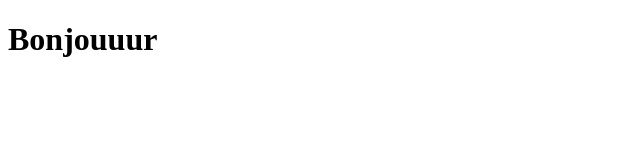
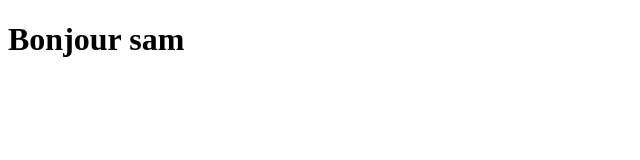
Before and after one commit to samiNdrsn/Exemple, a plain HTML site: page index.html in a window 1280 px wide. Shown: the full height of the page, 0-640 px from the left. Drawn offline with Linux system fonts and the light colour scheme.

Commit message:
2 modification

```diff
--- a/index.html
+++ b/index.html
@@ -7,6 +7,6 @@
     <title>Document</title>
 </head>
 <body>
-    <h1>Bonjouuur</h1>
+    <h1>Bonjour sam</h1>
 </body>
 </html>
```
